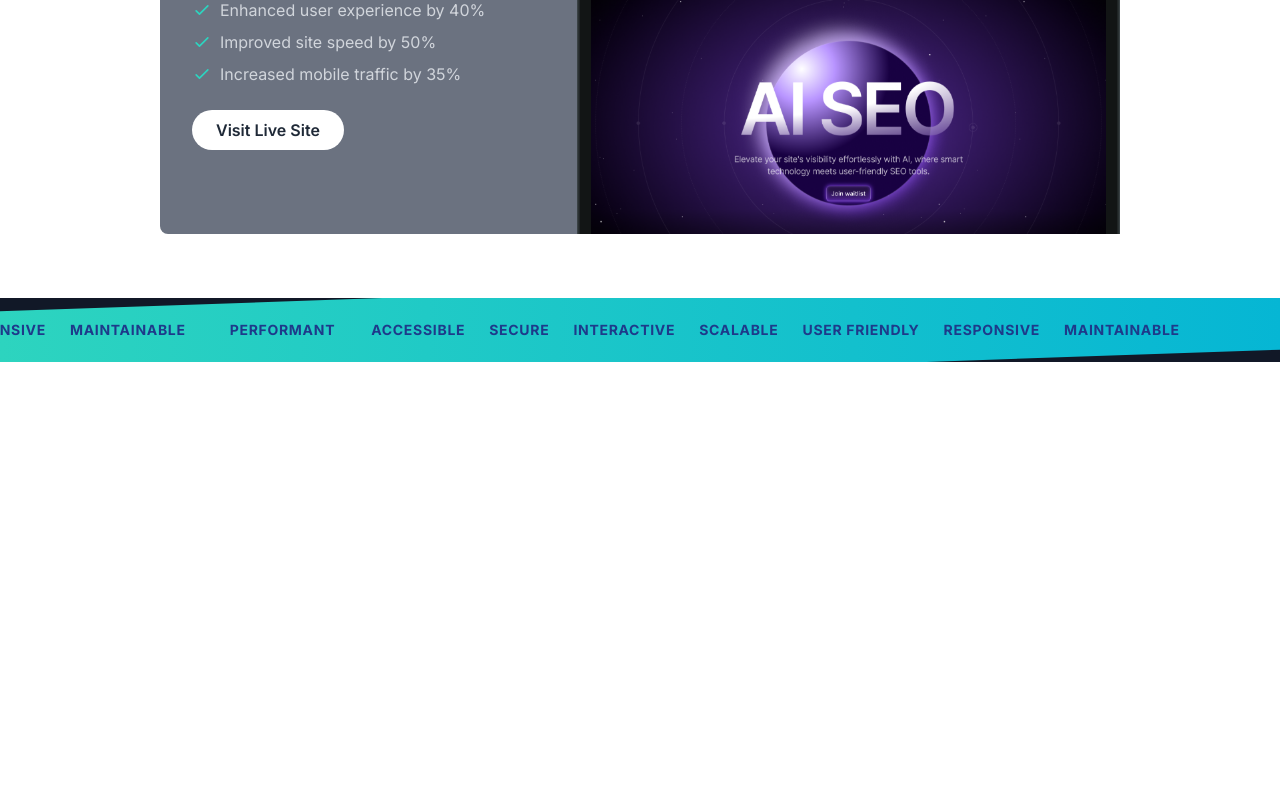
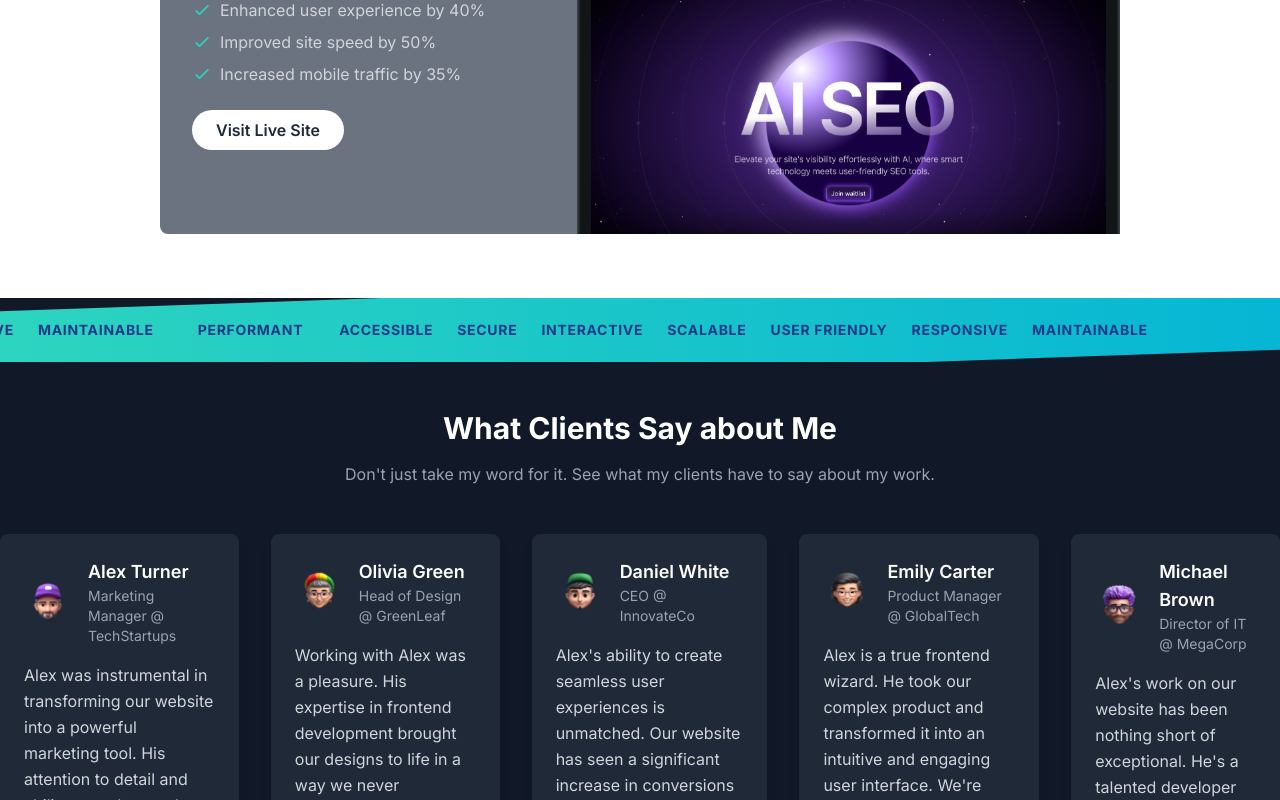
Before and after one commit to Waqar-ahmedkhan/portfolio, a Next.js app: page / in a window 1280 px wide. Shown: the part 2000-2800 px from the top of the page. Before the commit the page ends 2362 px from the top, so only its background shows below. Built offline with nearby package versions, Linux system fonts and the light colour scheme; a web font is replaced by a local one.

Commit message:
testimonial added

```diff
--- a/src/app/page.tsx
+++ b/src/app/page.tsx
@@ -3,6 +3,7 @@ import { Header }  from "@/sections/Header";
 import { HeroSection } from "@/sections/Hero";
 import { ProjectsSection } from "@/sections/Projects";
 import TiltedScrollingTape from "@/sections/Tape";
+import { TestimonialsSection } from "@/sections/Testimonials";
 
 export default function Home() {
   return (
@@ -11,6 +12,7 @@ export default function Home() {
      <HeroSection/>
      <ProjectsSection/>
      <TiltedScrollingTape/>
+     <TestimonialsSection/>
 
     </div>
   );
--- a/src/sections/Testimonials.tsx
+++ b/src/sections/Testimonials.tsx
@@ -4,6 +4,7 @@ import memojiAvatar3 from "@/assets/images/memoji-avatar-3.png";
 import memojiAvatar4 from "@/assets/images/memoji-avatar-4.png";
 import memojiAvatar5 from "@/assets/images/memoji-avatar-5.png";
 import Image from "next/image";
+import TestimonialCard from "@/components/TestimontailCard";
 
 const testimonials = [
   {
```
